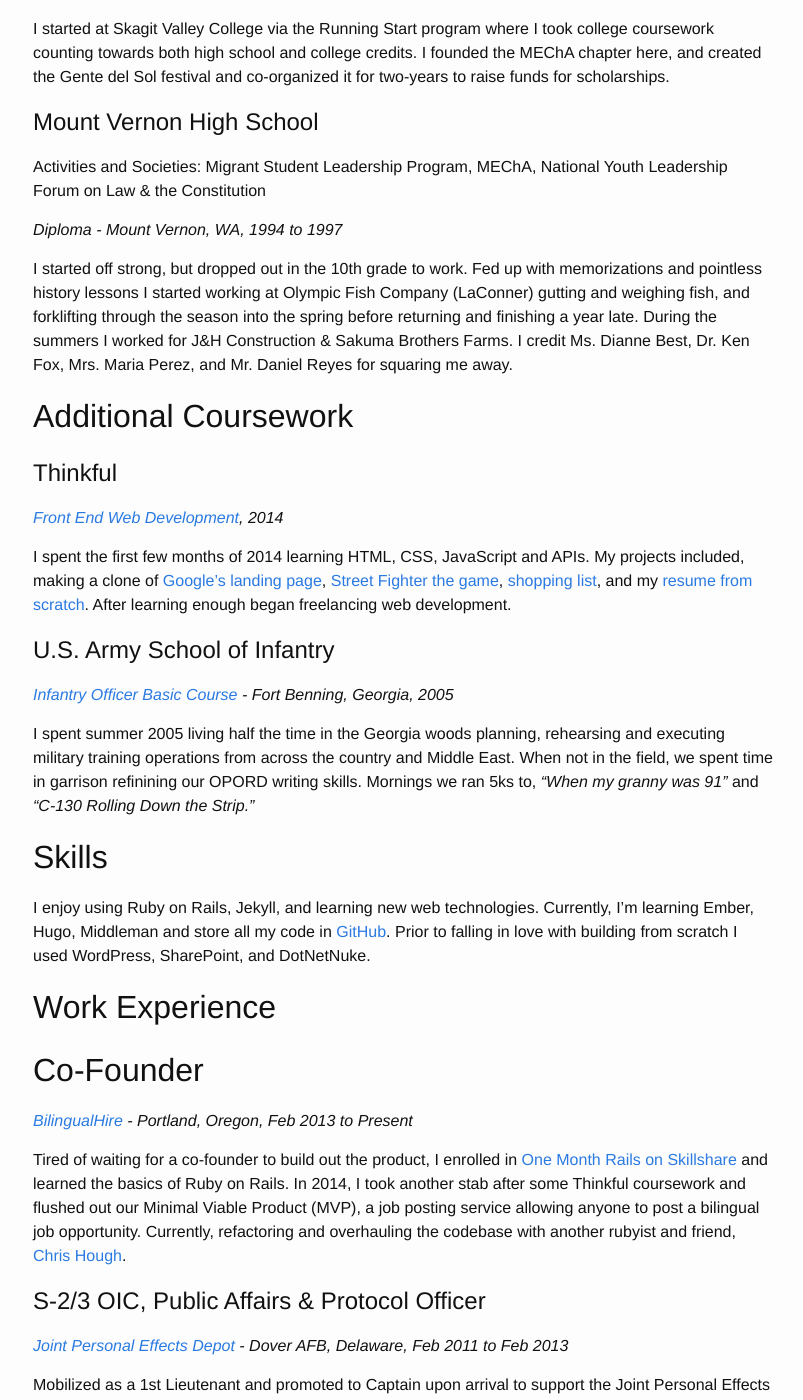
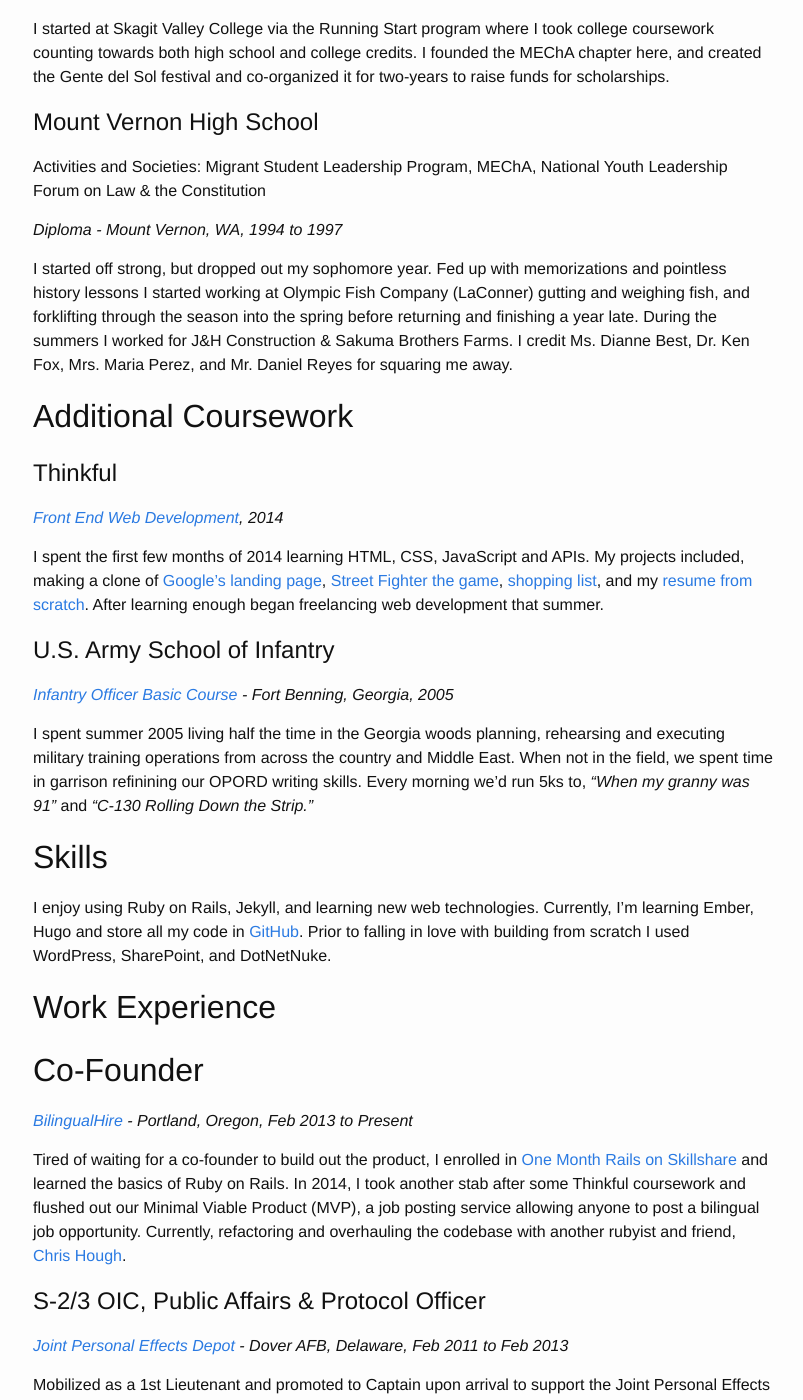
Before and after one commit to davidmolina/davidmolina.github.io, a Jekyll site: the page built from resume.md, in a window 1280 px wide and 1400 px high, scrolled down 753 px. Shown: the whole window, without its empty margins (237-1040 px from the left). Built offline with Jekyll 4.4.1, drawn with Linux system fonts in a browser that asks for light colours; some of the changed text lies outside the part shown.

Commit message:
Update typo

```diff
--- a/resume.md
+++ b/resume.md
@@ -31,7 +31,7 @@
 
 *Diploma - Mount Vernon, WA, 1994 to 1997*
 
-I started off strong, but dropped out in the 10th grade to work. Fed up with memorizations and pointless history lessons I started working at Olympic Fish Company (LaConner) gutting and weighing fish, and forklifting through the season into the spring before returning and finishing a year late. During the summers I worked for J&H Construction & Sakuma Brothers Farms. I credit Ms. Dianne Best, Dr. Ken Fox, Mrs. Maria Perez, and Mr. Daniel Reyes for squaring me away.
+I started off strong, but dropped out my sophomore year. Fed up with memorizations and pointless history lessons I started working at Olympic Fish Company (LaConner) gutting and weighing fish, and forklifting through the season into the spring before returning and finishing a year late. During the summers I worked for J&H Construction & Sakuma Brothers Farms. I credit Ms. Dianne Best, Dr. Ken Fox, Mrs. Maria Perez, and Mr. Daniel Reyes for squaring me away.
 
 ## Additional Coursework
 
@@ -39,16 +39,16 @@
 
 *[Front End Web Development](https://www.thinkful.com/courses/learn-web-development-online/), 2014*
 
-I spent the first few months of 2014 learning HTML, CSS, JavaScript and APIs. My projects included, making a clone of [Google's landing page](https://github.com/davidmolina/Google-Clone), [Street Fighter the game](https://github.com/davidmolina/jquery-streetfighter), [shopping list](https://github.com/davidmolina/shoppingList), and my [resume from scratch](https://twitter.com/davidcmolina/status/446008556693626880). After learning enough began freelancing web development.
+I spent the first few months of 2014 learning HTML, CSS, JavaScript and APIs. My projects included, making a clone of [Google's landing page](https://github.com/davidmolina/Google-Clone), [Street Fighter the game](https://github.com/davidmolina/jquery-streetfighter), [shopping list](https://github.com/davidmolina/shoppingList), and my [resume from scratch](https://twitter.com/davidcmolina/status/446008556693626880). After learning enough began freelancing web development that summer.
 
 # U.S. Army School of Infantry
 
 *[Infantry Officer Basic Course](http://www.benning.army.mil/infantry/199th/ibolc/) - Fort Benning, Georgia, 2005*
 
-I spent summer 2005 living half the time in the Georgia woods planning, rehearsing and executing military training operations from across the country and Middle East. When not in the field, we spent time in garrison refinining our OPORD writing skills. Mornings we ran 5ks to, *"When my granny was 91"* and *"C-130 Rolling Down the Strip."*
+I spent summer 2005 living half the time in the Georgia woods planning, rehearsing and executing military training operations from across the country and Middle East. When not in the field, we spent time in garrison refinining our OPORD writing skills. Every morning we'd run 5ks to, *"When my granny was 91"* and *"C-130 Rolling Down the Strip."*
 
 ## Skills
-I enjoy using Ruby on Rails, Jekyll, and learning new web technologies. Currently, I'm learning Ember, Hugo, Middleman and store all my code in [GitHub](https://github.com/davidmolina?tab=activity). Prior to falling in love with building from scratch I used WordPress, SharePoint, and DotNetNuke.
+I enjoy using Ruby on Rails, Jekyll, and learning new web technologies. Currently, I'm learning Ember, Hugo and store all my code in [GitHub](https://github.com/davidmolina?tab=activity). Prior to falling in love with building from scratch I used WordPress, SharePoint, and DotNetNuke.
 
 ## Work Experience
 
```
Also changed, not shown: other parts of resume.md (+2 -2 lines).
